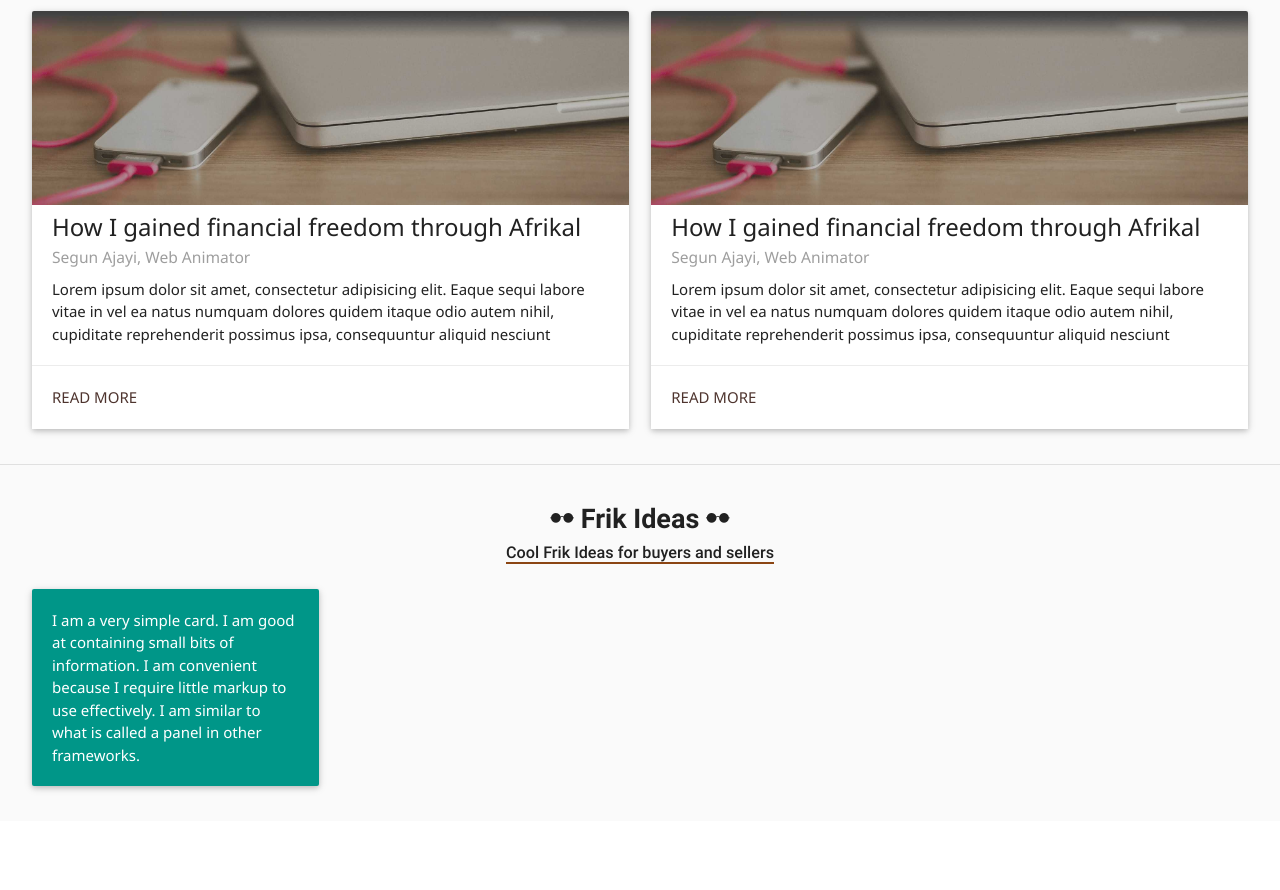
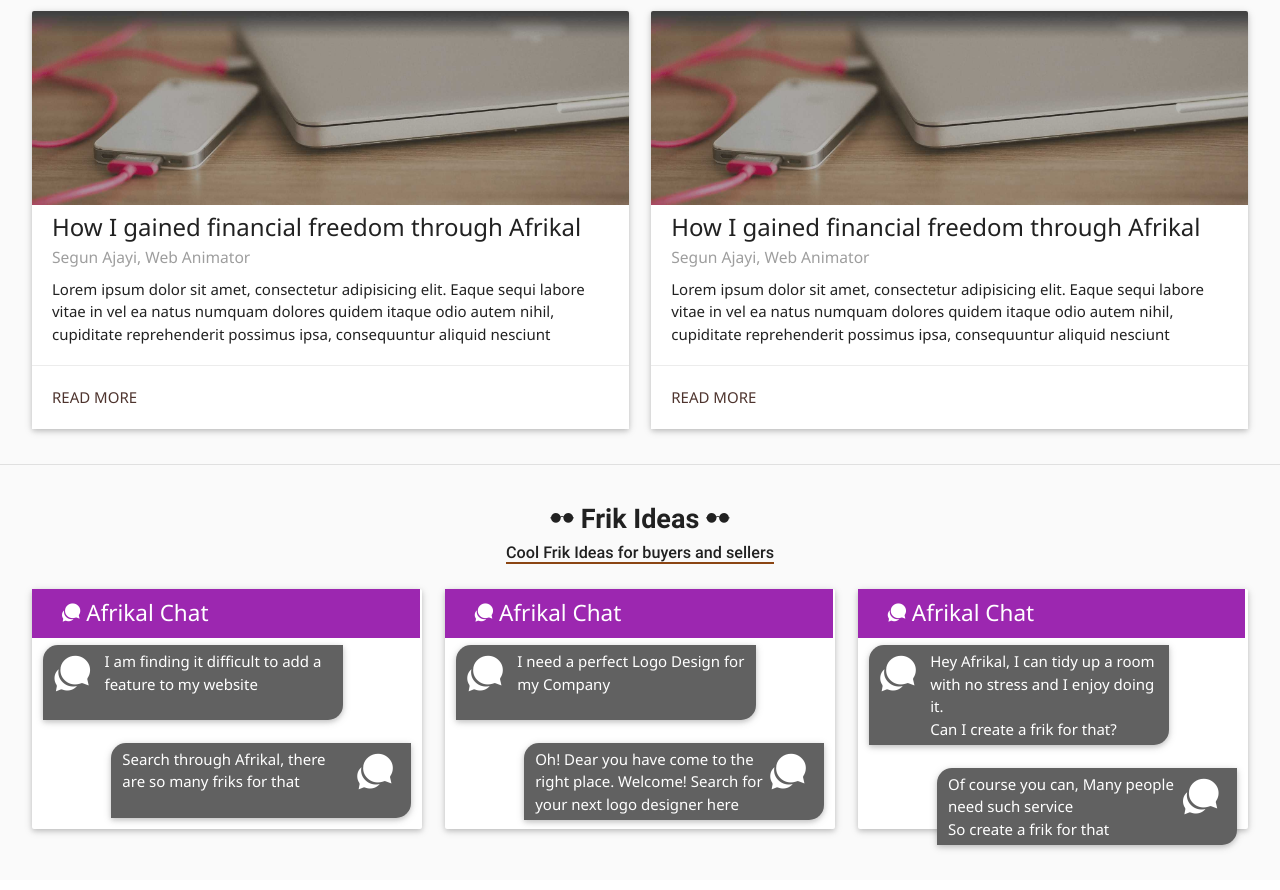
Before and after one commit to jalasem/afrikal, a plain HTML site: page index.html in a window 1280 px wide. Shown: the part 2024-2914 px from the top of the page. Before the commit the page ends 2865 px from the top, so only its background shows below. Drawn offline with Linux system fonts and the light colour scheme; files whose address does not match are found by name.

Commit message:
frik ideas added

```diff
--- a/css/style.css
+++ b/css/style.css
@@ -246,3 +246,30 @@ main#categories header h4 {
 .blogPost_on_home .card .card-content p {
     margin: 0.6rem 0rem 0rem;
 }
+
+#frikIdeas .demo_chat_box {
+    min-height: 16rem;
+    padding: 0rem 1.5rem;
+}
+
+#frikIdeas .demo_chat_box .cht {
+    max-width: 20rem;
+    padding: 5px 0 5px;
+    color: white;
+    border-radius: 1rem 0rem;
+}
+
+#frikIdeas .demo_chat_box .cht.right .col.s10 {
+    margin-right: -1rem;
+}
+
+#frikIdeas .demo_chat_box .cht .chtIcon {
+    margin-top: -1.5rem;
+}
+
+.demo_chat_box header {
+    width: 112.3%;
+    margin-left: -1.5rem;
+    padding: 0.5rem 2rem;
+    font-size: 1.5rem;
+}
--- a/index.html
+++ b/index.html
@@ -553,15 +553,97 @@
                     <br>
                     <small>Cool Frik Ideas for buyers and sellers</small>
                 </h4>
-                <div class="row">
-                    <div class="col s12 m4 l3">
-                        <div class="card-panel teal">
-                            <span class="white-text">I am a very simple card. I am good at containing small bits of information. I am convenient because I require little markup to use effectively. I am similar to what is called a panel in other frameworks.
-                            </span>
+            </header>
+            <div class="row">
+                <div class="col s12 m4 l4">
+                    <div class="demo_chat_box card">
+                        <header class="purple white-text">
+                            <i class="icon ion-chatbubbles"></i>
+                            <span class="white-text">Afrikal Chat</span>
+                        </header>
+                        <div class="card cht grey darken-2 left row">
+                            <div class="col s2 chtIcon">
+                                <h3>
+                                    <i class="icon ion-chatbubbles white-text text-darken-4"></i>
+                                </h3>
+                            </div>
+                            <div class="col s10">
+                                I am finding it difficult to add a feature to my website
+                            </div>
+                        </div>
+                        <div class="card cht grey grey darken-2 right row">
+                            <div class="col s10">
+                                Search through Afrikal, there are so many friks for that
+                            </div>
+                            <div class="col s2 chtIcon">
+                                <h3>
+                                    <i class="icon ion-chatbubbles white-text text-darken-4"></i>
+                                </h3>
+                            </div>
                         </div>
                     </div>
                 </div>
-            </header>
+                <div class="col s12 m4 l4">
+                    <div class="demo_chat_box card">
+                        <header class="purple white-text">
+                            <i class="icon ion-chatbubbles"></i>
+                            <span class="white-text">Afrikal Chat</span>
+                        </header>
+                        <div class="card cht grey darken-2 left row">
+                            <div class="col s2 chtIcon">
+                                <h3>
+                                    <i class="icon ion-chatbubbles white-text text-darken-4"></i>
+                                </h3>
+                            </div>
+                            <div class="col s10">
+                                I need a perfect Logo Design for my Company
+                            </div>
+                        </div>
+                        <div class="card cht grey grey darken-2 right row">
+                            <div class="col s10">
+                                Oh! Dear you have come to the right place. Welcome! Search for your next logo designer here
+                                <br>
+                            </div>
+                            <div class="col s2 chtIcon">
+                                <h3>
+                                    <i class="icon ion-chatbubbles white-text text-darken-4"></i>
+                                </h3>
+                            </div>
+                        </div>
+                    </div>
+                </div>
+                <div class="col s12 m4 l4">
+                    <div class="demo_chat_box card">
+                        <header class="purple white-text">
+                            <i class="icon ion-chatbubbles"></i>
+                            <span class="white-text">Afrikal Chat</span>
+                        </header>
+                        <div class="card cht grey darken-2 left row">
+                            <div class="col s2 chtIcon">
+                                <h3>
+                                    <i class="icon ion-chatbubbles white-text text-darken-4"></i>
+                                </h3>
+                            </div>
+                            <div class="col s10">
+                                Hey Afrikal, I can tidy up a room with no stress and I enjoy doing it. <br>
+                                Can I create a frik for that?
+                            </div>
+                        </div>
+                        <div class="card cht grey grey darken-2 right row">
+                            <div class="col s10">
+                                Of course you can, Many people need such service
+                                <br>
+                                So create a frik for that
+                            </div>
+                            <div class="col s2 chtIcon">
+                                <h3>
+                                    <i class="icon ion-chatbubbles white-text text-darken-4"></i>
+                                </h3>
+                            </div>
+                        </div>
+                    </div>
+                </div>
+            </div>
         </div>
     </main>
     <script src="js/jquery.min.js"></script>
```
